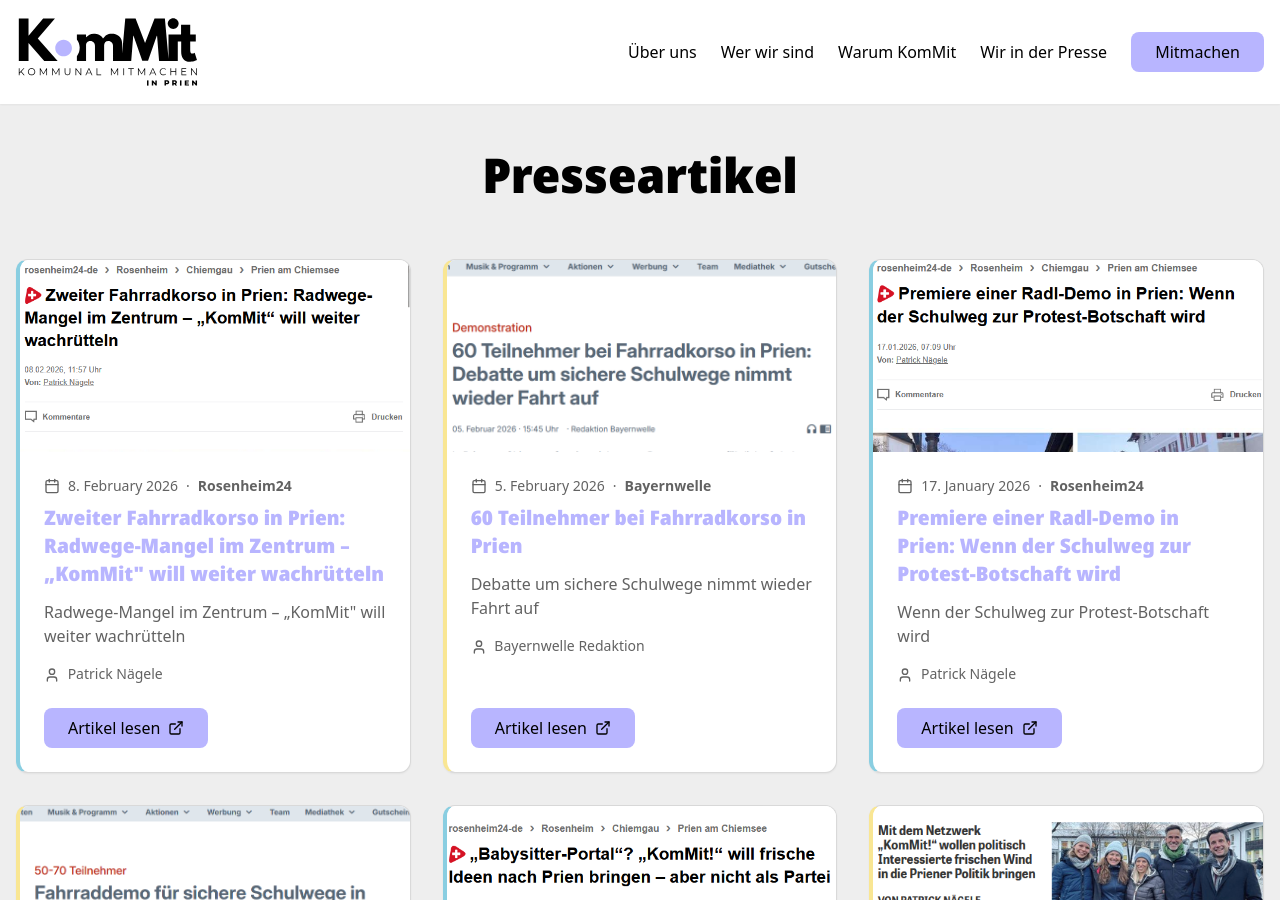
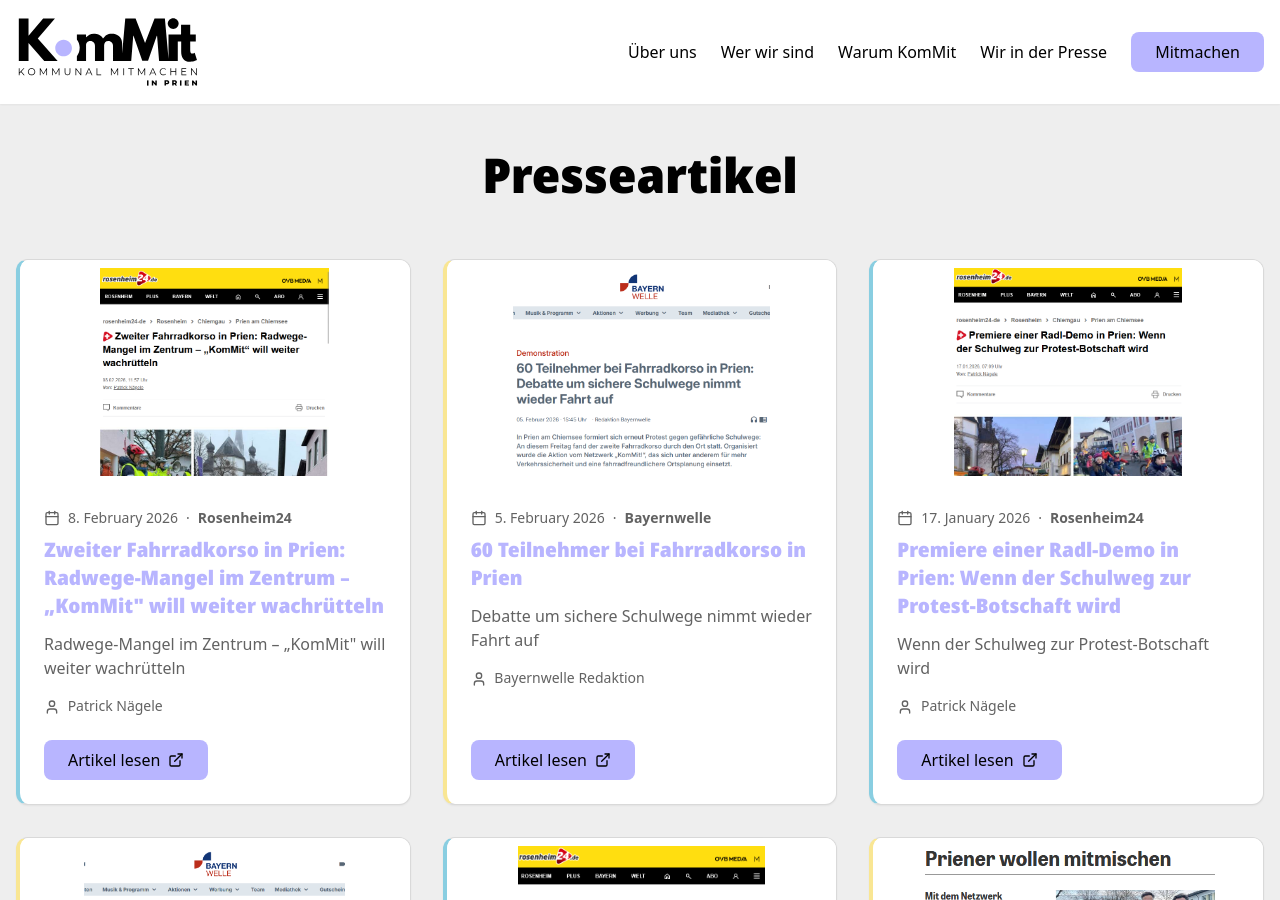
Before and after one commit to mblascoespar/kommitprien, a Jekyll site: the page built from presse.html, in a window 1280 px wide and 900 px high, scrolled down 338 px. Built offline with Jekyll 4.4.1, drawn with Linux system fonts in a browser that asks for light colours.

Commit message:
- Added missing picture and refactored images for better look

```diff
--- a/_includes/presse-articles.html
+++ b/_includes/presse-articles.html
@@ -12,8 +12,8 @@
       {% assign color_index = forloop.index0 | modulo: 2 %}
       <div class="card card-accent-{{ colors[color_index] }} flex flex-col">
         {% if article.image %}
-        <div class="relative h-48 bg-gray-200">
-          <img src="{{ article.image | relative_url }}" alt="{{ article.title }}" class="w-full h-full object-cover">
+        <div class="relative h-56 bg-white overflow-hidden">
+          <img src="{{ article.image | relative_url }}" alt="{{ article.title }}" class="w-full h-full object-contain p-2">
         </div>
         {% endif %}
         <div class="p-6 flex flex-col flex-grow">
```
